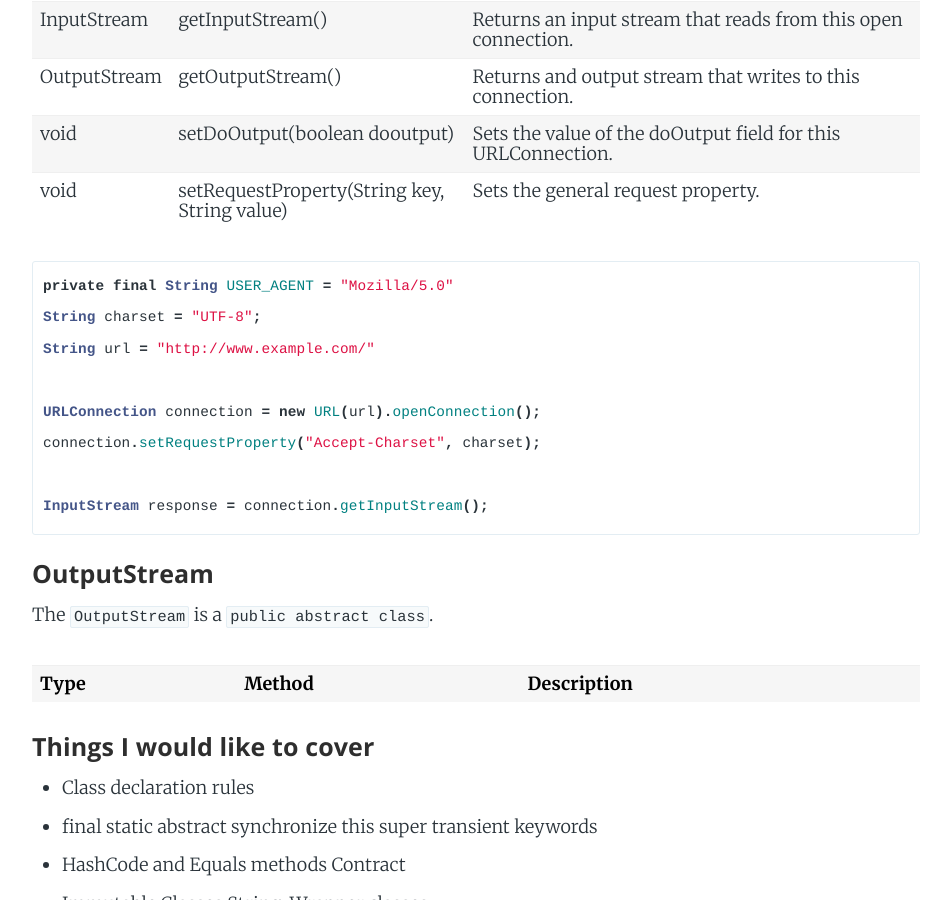
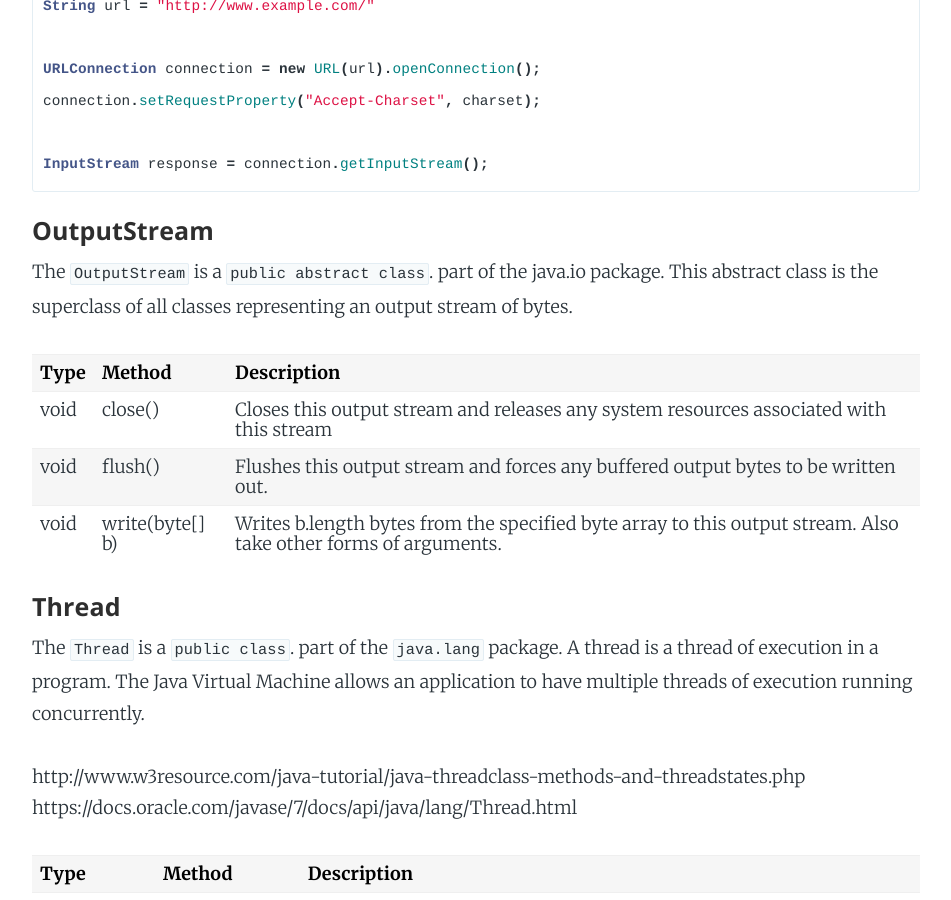
Before and after one commit to Carpk/ShawnKlein, a Jekyll site: the page built from _posts/2016-08-10-java-basics.md, in a window 1280 px wide and 900 px high, scrolled down 7545 px. Shown: the whole window, without its empty margins (164-1115 px from the left). Built offline with Jekyll 4.4.1, drawn with Linux system fonts in a browser that asks for light colours; nearby versions of some CDN libraries; some web fonts are replaced; Markdown is read by kramdown in place of the engine named in the settings; some of the changed text lies outside the part shown.

Commit message:
editing format for presenting IO Streams adn its respective classes

`````diff
--- a/_posts/2016-08-10-java-basics.md
+++ b/_posts/2016-08-10-java-basics.md
@@ -171,6 +171,10 @@
 
 Thread pool is a group of pre-instantiated, idle threads which stand ready to be given work.
 
+````java
+
+````
+
 ### Classes
 
 We compiled a small list of notable classes that deserve some reconigtion.
@@ -209,38 +213,7 @@
   </tr>
 </table>
 
-#### Thread
 
-Thread is a public class. A thread is a thread of execution in a program. The JVM allows an application to have multiple threads running concurrently.
-http://www.w3resource.com/java-tutorial/java-threadclass-methods-and-threadstates.php
-
-<table style="width:100%">
-  <tr>
-    <th>Type</th>
-    <th>Method</th>
-    <th>Description</th>
-  </tr>
-  <tr>
-    <td>void</td>
-    <td>start()</td>
-    <td>Causes this thread to begin execution; the Java Virtual Machine calls the run method of this thread.</td>
-  </tr>
-  <tr>
-    <td>static void</td>
-    <td>yield()</td>
-    <td></td>
-  </tr>
-  <tr>
-    <td>static void</td>
-    <td>sleep(long millis)</td>
-    <td>Causes the currently executing thread to sleep for the specified number of milliseconds.</td>
-  </tr>
-  <tr>
-    <td>Thread.state</td>
-    <td>getState()</td>
-    <td>Returns the state of this thread.</td>
-  </tr>
-</table>
 
 
 #### System
@@ -400,13 +373,63 @@
 
 #### OutputStream
 
-The `OutputStream` is a `public abstract class`.
+The `OutputStream` is a `public abstract class`. part of the java.io package. This abstract class is the superclass of all classes representing an output stream of bytes.
 
 <table style="width:100%">
   <tr>
     <th>Type</th>
     <th>Method</th>
     <th>Description</th>
+  </tr>
+  <tr>
+    <td>void</td>
+    <td>close()</td>
+    <td>Closes this output stream and releases any system resources associated with this stream</td>
+  </tr>
+  <tr>
+    <td>void</td>
+    <td>flush()</td>
+    <td>Flushes this output stream and forces any buffered output bytes to be written out.</td>
+  </tr>
+  <tr>
+    <td>void</td>
+    <td>write(byte[] b)</td>
+    <td>Writes b.length bytes from the specified byte array to this output stream. Also take other forms of arguments.</td>
+  </tr>
+</table>
+
+#### Thread
+
+The `Thread` is a `public class`. part of the `java.lang` package. A thread is a thread of execution in a program. The Java Virtual Machine allows an application to have multiple threads of execution running concurrently.
+
+http://www.w3resource.com/java-tutorial/java-threadclass-methods-and-threadstates.php
+https://docs.oracle.com/javase/7/docs/api/java/lang/Thread.html
+
+<table style="width:100%">
+  <tr>
+    <th>Type</th>
+    <th>Method</th>
+    <th>Description</th>
+  </tr>
+  <tr>
+    <td>void</td>
+    <td>start()</td>
+    <td>Causes this thread to begin execution; the Java Virtual Machine calls the run method of this thread.</td>
+  </tr>
+  <tr>
+    <td>static void</td>
+    <td>yield()</td>
+    <td></td>
+  </tr>
+  <tr>
+    <td>static void</td>
+    <td>sleep(long millis)</td>
+    <td>Causes the currently executing thread to sleep for the specified number of milliseconds.</td>
+  </tr>
+  <tr>
+    <td>Thread.state</td>
+    <td>getState()</td>
+    <td>Returns the state of this thread.</td>
   </tr>
 </table>
 
`````
